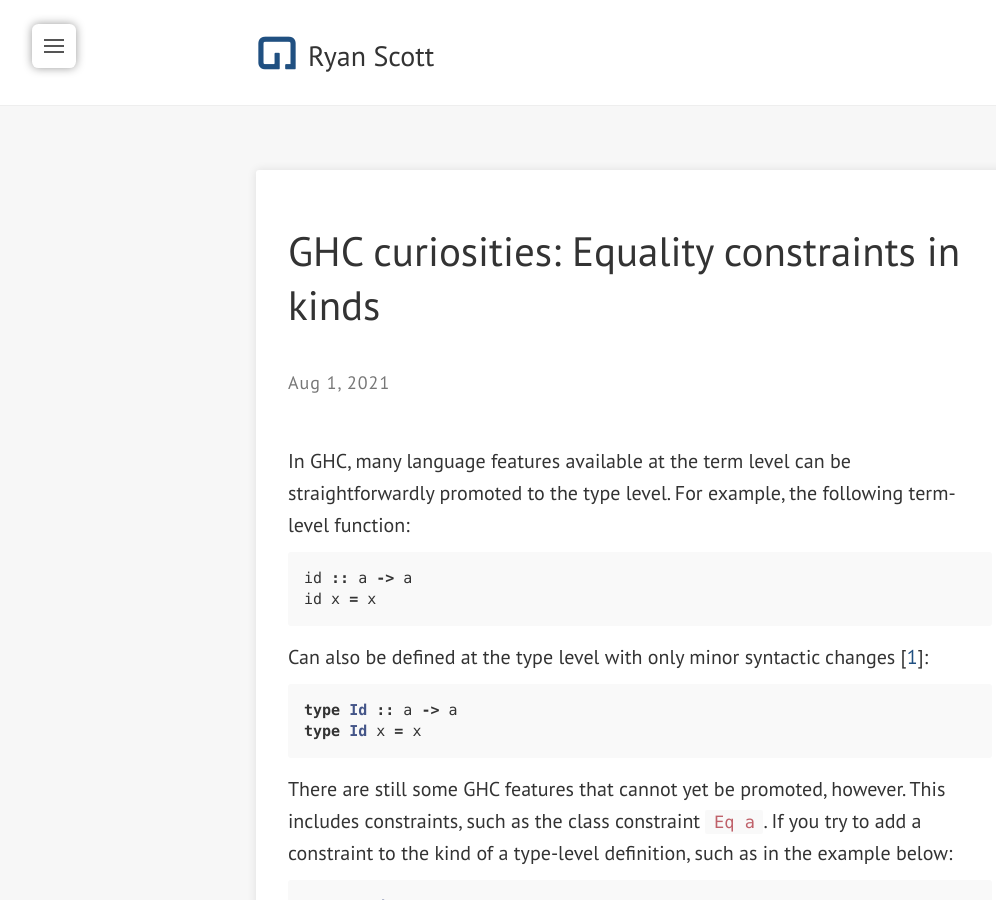
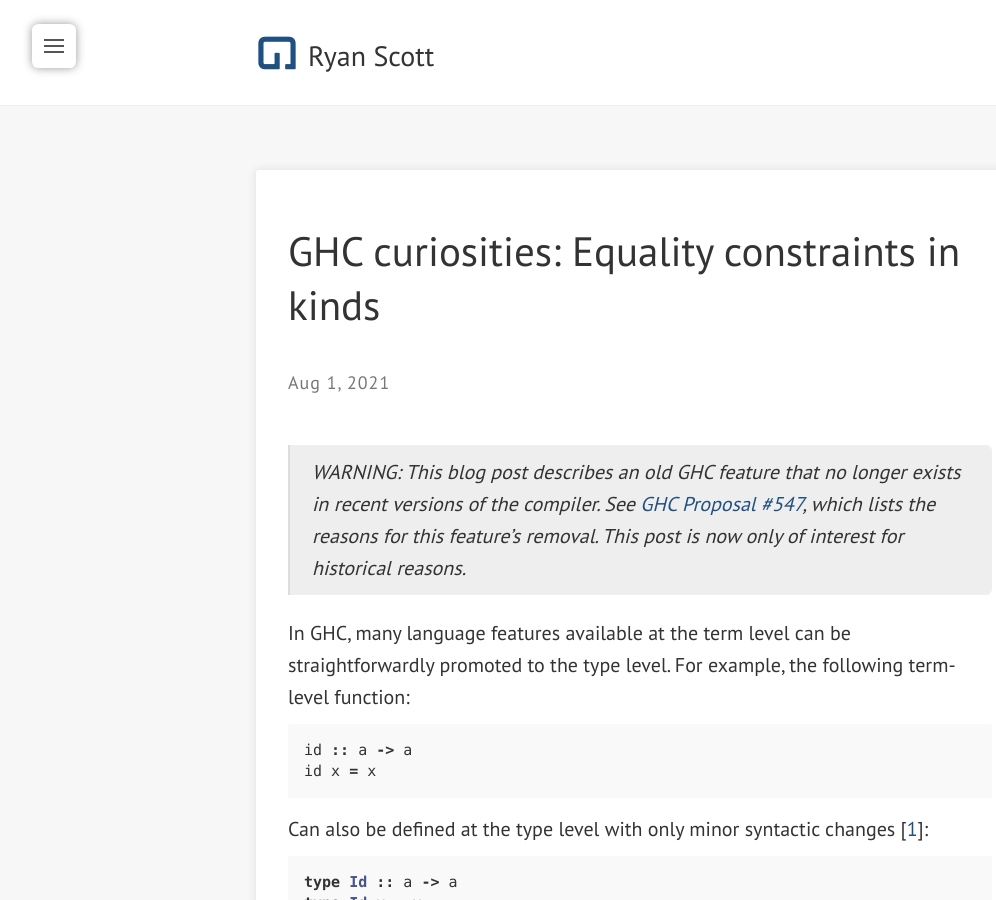
Before and after one commit to RyanGlScott/RyanGlScott.github.io, a Jekyll site: the page built from _posts/2021-08-01-equality-constraints-in-kinds.md, in a window 1280 px wide and 900 px high. Shown: the whole window, without its empty margins (0-996 px from the left). Built offline with Jekyll 4.4.1, drawn with Linux system fonts in a browser that asks for light colours; nearby versions of some CDN libraries.

Commit message:
Add disclaimer to equality constraints in kinds post

```diff
--- a/_posts/2021-08-01-equality-constraints-in-kinds.md
+++ b/_posts/2021-08-01-equality-constraints-in-kinds.md
@@ -2,6 +2,12 @@
 layout: post
 title: GHC curiosities&#58; Equality constraints in kinds
 ---
+
+> _WARNING: This blog post describes an old GHC feature that no longer exists in
+> recent versions of the compiler. See
+> [GHC Proposal #547](https://github.com/ghc-proposals/ghc-proposals/pull/547),
+> which lists the reasons for this feature's removal. This post is now only of
+> interest for historical reasons._
 
 In GHC, many language features available at the term level can be
 straightforwardly promoted to the type level. For example, the
```
